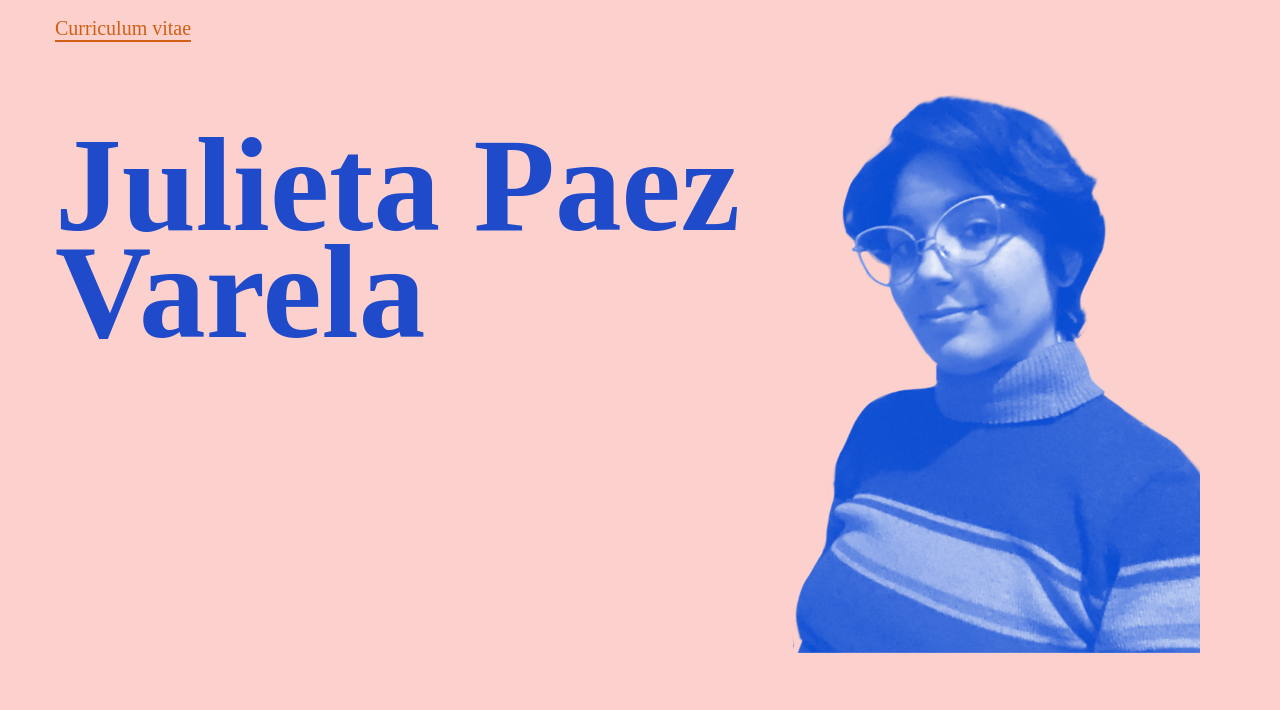
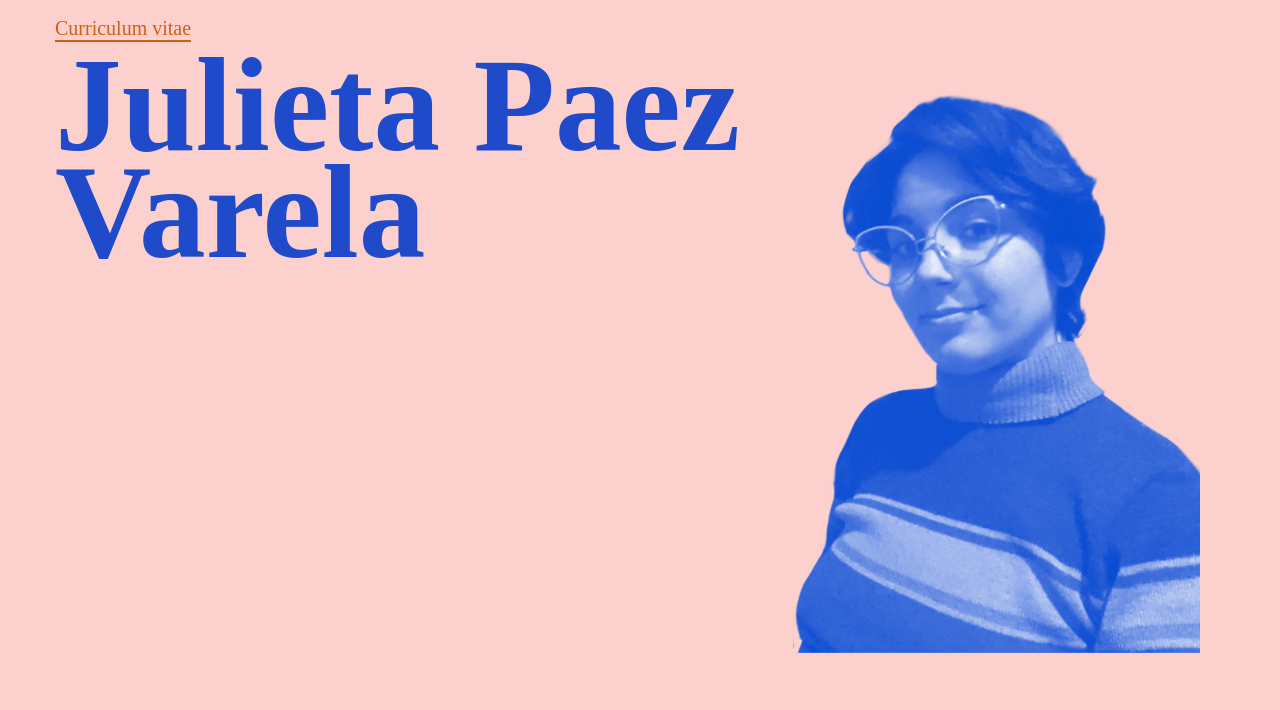
Before and after one commit to Julipaezva/TP1_Paez-Varela-Julieta, a plain HTML site: page index.html in a window 1280 px wide. Shown: the part 82-792 px from the top of the page. Drawn offline with Linux system fonts and the light colour scheme; a web font is replaced by a local one.

Commit message:
corecciones 3
Creo que entendi que puedo simplificar lo que hice antes así.
Aún me falta cambiar la imagen principal

```diff
--- a/estilos.css
+++ b/estilos.css
@@ -14,6 +14,7 @@ h1 {
 	font-size: 100pt;
   font-weight: bold;
   line-height: 0.8;
+  animation:slide-right 600ms linear both
 }
 
 h2 {
@@ -23,6 +24,8 @@ h2 {
   color: #D05F15;
   font-size: 15pt;
   border-bottom: 2px solid #D05F15;
+  margin-bottom: 10px;
+  animation:slide-right 350ms linear both
 }
 
 h3 {
@@ -185,24 +188,9 @@ nav ul li a:hover {
   gap: 20px;
 }
 
-.texto {
-  display: flex;
-  flex-direction: column;
-  gap: 80px;
-}
-
 @keyframes slide-right{
   0%{transform:translateX(-100px)}
   100%{transform:translateX(15px)}
-}
-
-.titulo {
-  margin-bottom: 10px;
-  animation:slide-right 350ms linear both
-}
-
-.nombre {
-  animation:slide-right 600ms linear both
 }
 
 .foto img {
--- a/index.html
+++ b/index.html
@@ -32,12 +32,8 @@
     <main>
         <section class="introduccion">
             <article class="texto">
-                <div class="titulo">
                     <h2>Curriculum vitae</h2>
-                </div>
-                <div class="nombre">
                     <h1>Julieta Paez Varela</h1>
-                </div>
             </article>
             <article class="foto">
                 <img src="img/foto.png" alt="foto-curriculum">
```
